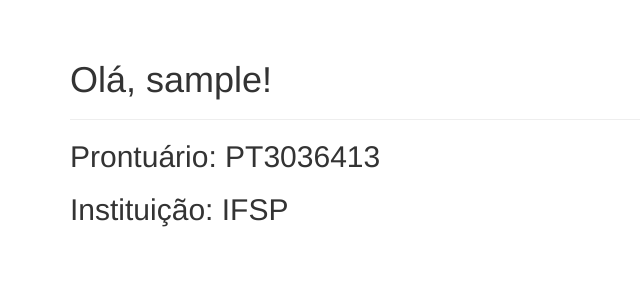
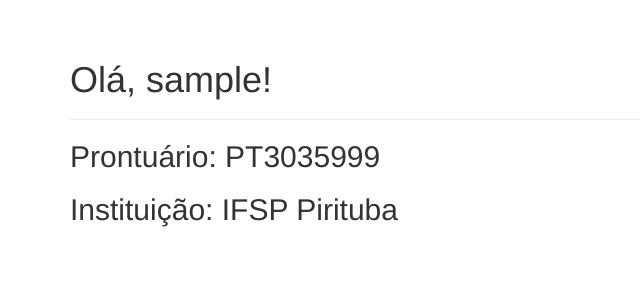
Before and after one commit to th4go/PTBPSWS-PT3035999, a Flask app: a page that uses templates/base.html in a window 1280 px wide. Shown: the part 52-352 px from the top of the page, without its empty margins (0-640 px from the left). Run offline with Flask 3, Linux system fonts and the light colour scheme; some libraries are stand-ins or nearby versions.

Commit message:
SEMANA 2 - TEMPLATES

```diff
--- a/hello.py
+++ b/hello.py
@@ -18,7 +18,7 @@ def index():
 @app.route('/user/<name>')
 @app.route('/user/<name>/<prontuario>')
 @app.route('/user/<name>/<prontuario>/<instituicao>')
-def user(name, prontuario='PT3036413', instituicao='IFSP'):
+def user(name, prontuario='PT3035999', instituicao='IFSP Pirituba'):
     return render_template('id.html', name=name, prontuario=prontuario, instituicao=instituicao)
 
 # REQUISIÇÃO DE CONTEXTO
--- a/templates/base.html
+++ b/templates/base.html
@@ -11,8 +11,8 @@
         <div class="navbar-collapse collapse">
             <ul class="nav navbar-nav">
                 <li><a href="/">Home</a></li>
-                <li><a href="/user/Mario%20Bordignon/PT3036413/IFSP">Identificação</a></li>
-                <li><a href="/contextorequisicao/Mario%20Bordignon">Contexto da requisição</a></li>
+                <li><a href="/user/Thiago%Barbosa/PT3035999/IFSP">Identificação</a></li>
+                <li><a href="/contextorequisicao/Thiago%Barbosa">Contexto da requisição</a></li>
             </ul>
         </div>
     </div>
```
